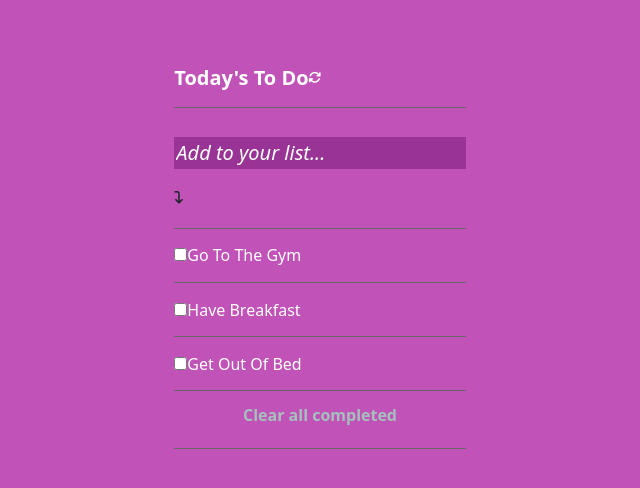
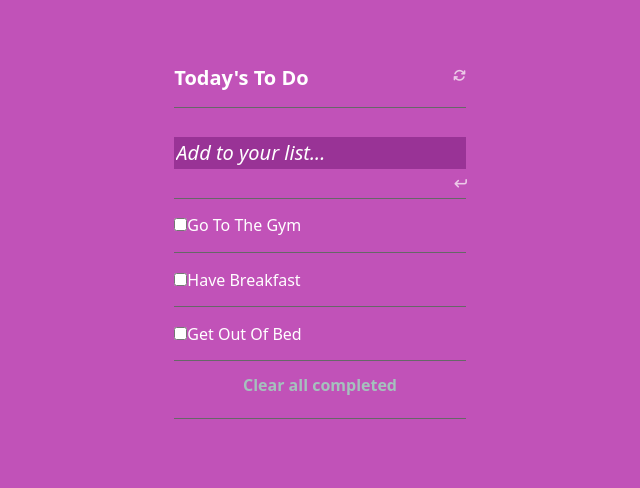
Before and after one commit to lucy-sees/CheckLister, a website built with webpack: page src/index.html in a window 1280 px wide. Shown: the whole page, without its empty margins (320-960 px from the left). Built offline with nearby package versions, Linux system fonts and the light colour scheme.

Commit message:
Update styling for icons

```diff
--- a/src/style.css
+++ b/src/style.css
@@ -55,3 +55,25 @@ li {
   color: #fff;
   cursor: pointer;
 }
+
+i {
+  cursor: pointer;
+  float: right;
+  color: rgb(255, 253, 253);
+}
+
+.fa-arrow-turn-down {
+  transform: rotate(90deg);
+  opacity: 70%;
+}
+
+.fa-arrows-rotate {
+  margin-top: 1em;
+  margin-left: 5px;
+  opacity: 70%;
+}
+
+.fa-arrows-rotate:hover,
+.fa-arrow-turn-down:hover {
+  opacity: 100%;
+}
```
